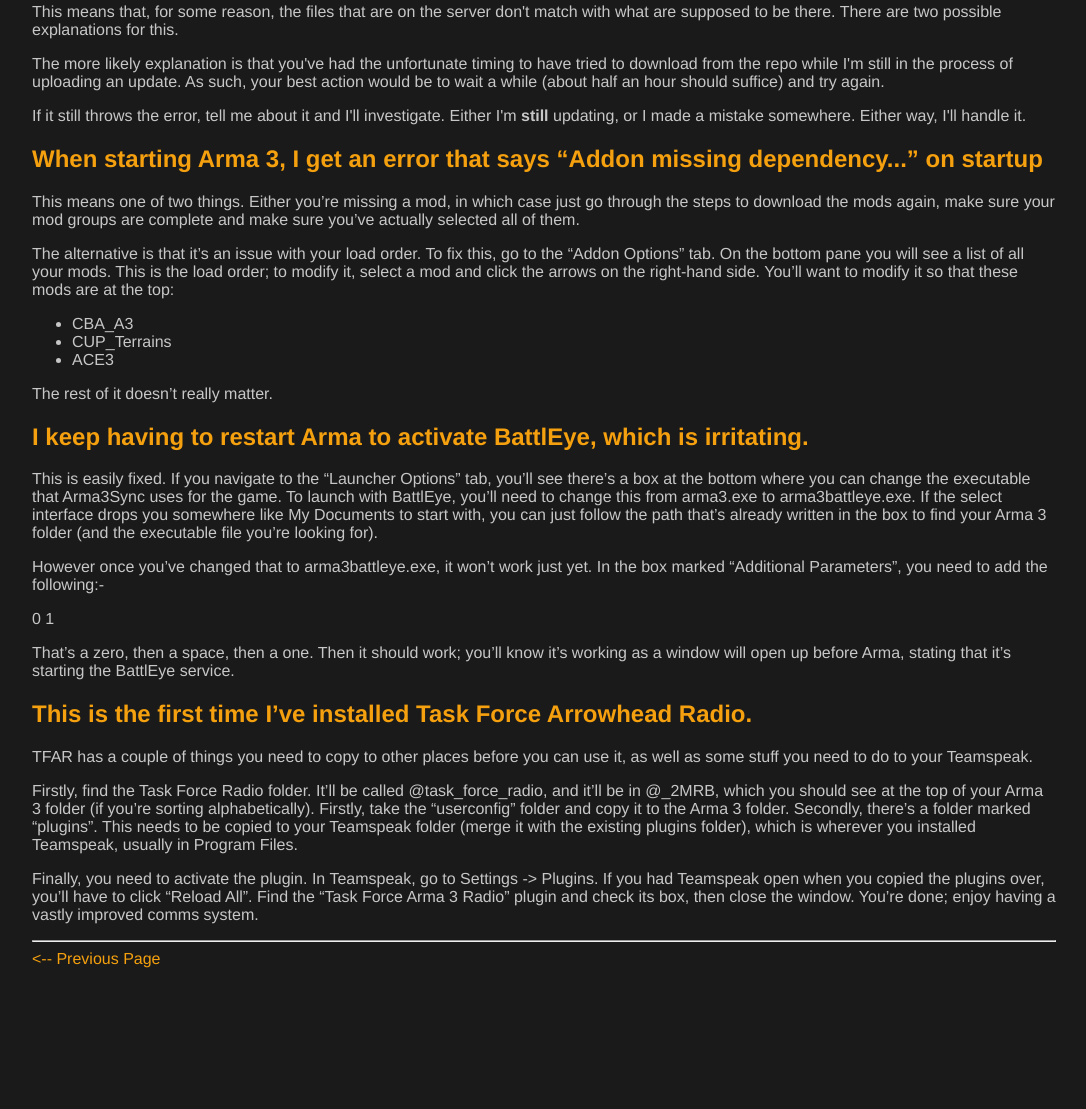
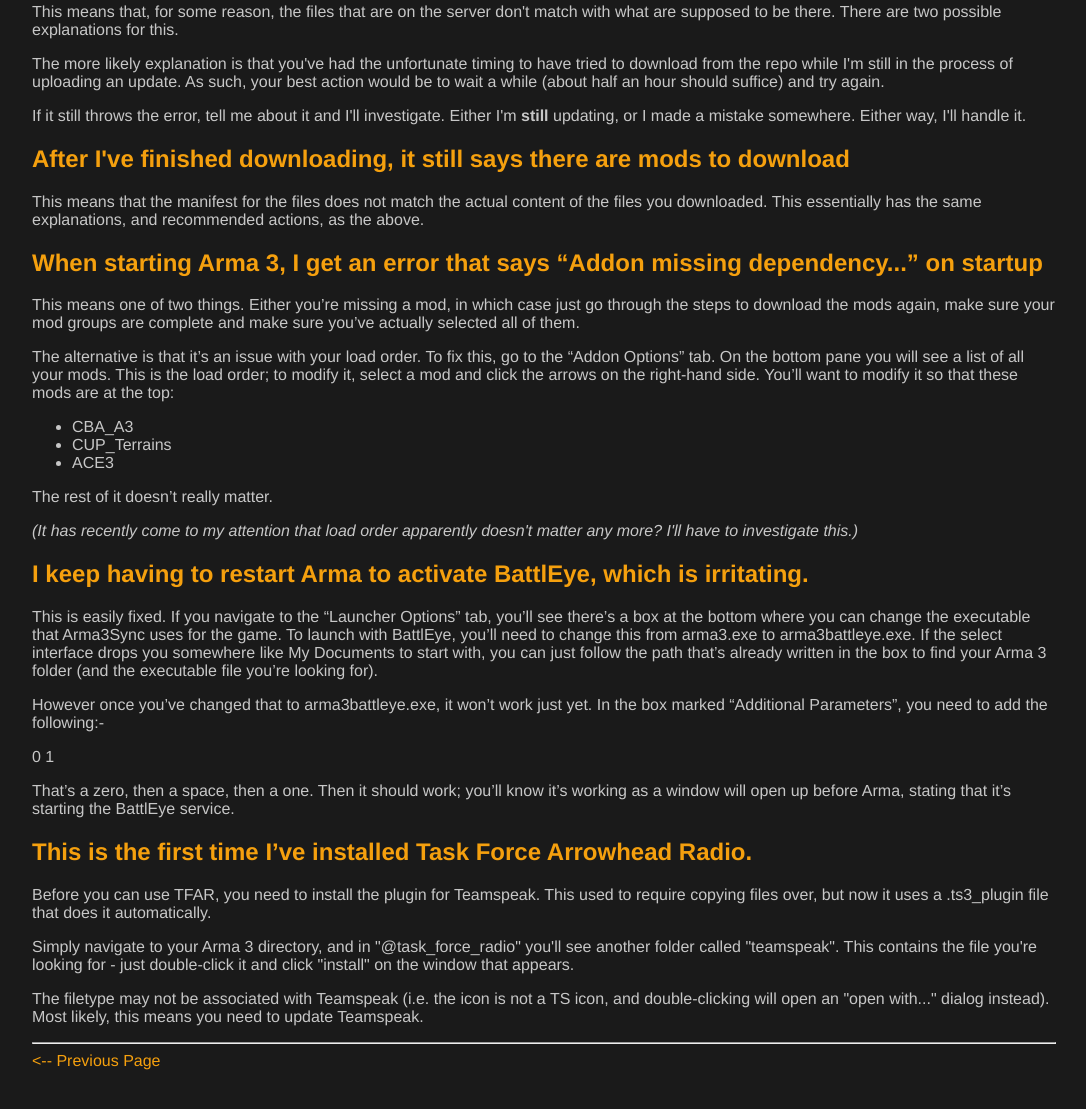
Before and after one commit to ProfCupcake/ProfCupcake.github.io, a plain HTML site: page 2mrb/Arma3Sync/troubleshooting.html in a window 1280 px wide. Shown: the part 393-1502 px from the top of the page, without its empty margins (96-1182 px from the left). Before the commit the page ends 1405 px from the top, so only its background shows below. Drawn offline with Linux system fonts and the light colour scheme.

Commit message:
Updated troubleshooting

```diff
--- a/2mrb/Arma3Sync/troubleshooting.html
+++ b/2mrb/Arma3Sync/troubleshooting.html
@@ -19,6 +19,9 @@
 <p>The more likely explanation is that you've had the unfortunate timing to have tried to download from the repo while I'm still in the process of uploading an update. As such, your best action would be to wait a while (about half an hour should suffice) and try again.</p>
 <p>If it still throws the error, tell me about it and I'll investigate. Either I'm <b>still</b> updating, or I made a mistake somewhere. Either way, I'll handle it.</p>
 
+<h2>After I've finished downloading, it still says there are mods to download</h2>
+<p>This means that the manifest for the files does not match the actual content of the files you downloaded. This essentially has the same explanations, and recommended actions, as the above. </p>
+
 <h2>When starting Arma 3, I get an error that says “Addon missing dependency...” on startup</h2>
 <p>This means one of two things. Either you’re missing a mod, in which case just go through the steps to download the mods again, make sure your mod groups are complete and make sure you’ve actually selected all of them.</p>
 <p>The alternative is that it’s an issue with your load order. To fix this, go to the “Addon Options” tab. On the bottom pane you will see a list of all your mods. This is the load order; to modify it, select a mod and click the arrows on the right-hand side. You’ll want to modify it so that these mods are at the top:</p>
@@ -28,6 +31,7 @@
 <li>ACE3</li>
 </ul>
 <p>The rest of it doesn’t really matter.</p>
+<p><i>(It has recently come to my attention that load order apparently doesn't matter any more? I'll have to investigate this.)</i></p>
 
 <h2>I keep having to restart Arma to activate BattlEye, which is irritating.</h2>
 <p>This is easily fixed. If you navigate to the “Launcher Options” tab, you’ll see there’s a box at the bottom where you can change the executable that Arma3Sync uses for the game. To launch with BattlEye, you’ll need to change this from arma3.exe to arma3battleye.exe. If the select interface drops you somewhere like My Documents to start with, you can just follow the path that’s already written in the box to find your Arma 3 folder (and the executable file you’re looking for).</p>
@@ -36,9 +40,9 @@
 <p>That’s a zero, then a space, then a one. Then it should work; you’ll know it’s working as a window will open up before Arma, stating that it’s starting the BattlEye service.</p>
 
 <h2>This is the first time I’ve installed Task Force Arrowhead Radio. </h2>
-<p>TFAR has a couple of things you need to copy to other places before you can use it, as well as some stuff you need to do to your Teamspeak.</p>
-<p>Firstly, find the Task Force Radio folder. It’ll be called @task_force_radio, and it’ll be in @_2MRB, which you should see at the top of your Arma 3 folder (if you’re sorting alphabetically). Firstly, take the “userconfig” folder and copy it to the Arma 3 folder. Secondly, there’s a folder marked “plugins”. This needs to be copied to your Teamspeak folder (merge it with the existing plugins folder), which is wherever you installed Teamspeak, usually in Program Files.</p>
-<p>Finally, you need to activate the plugin. In Teamspeak, go to Settings -> Plugins. If you had Teamspeak open when you copied the plugins over, you’ll have to click “Reload All”. Find the “Task Force Arma 3 Radio” plugin and check its box, then close the window. You’re done; enjoy having a vastly improved comms system. </p>
+<p>Before you can use TFAR, you need to install the plugin for Teamspeak. This used to require copying files over, but now it uses a .ts3_plugin file that does it automatically.</p>
+<p>Simply navigate to your Arma 3 directory, and in "@task_force_radio" you'll see another folder called "teamspeak". This contains the file you're looking for - just double-click it and click "install" on the window that appears.</p>
+<p>The filetype may not be associated with Teamspeak (i.e. the icon is not a TS icon, and double-clicking will open an "open with..." dialog instead). Most likely, this means you need to update Teamspeak.</p>
 </article>
 
 <hr/>
```
